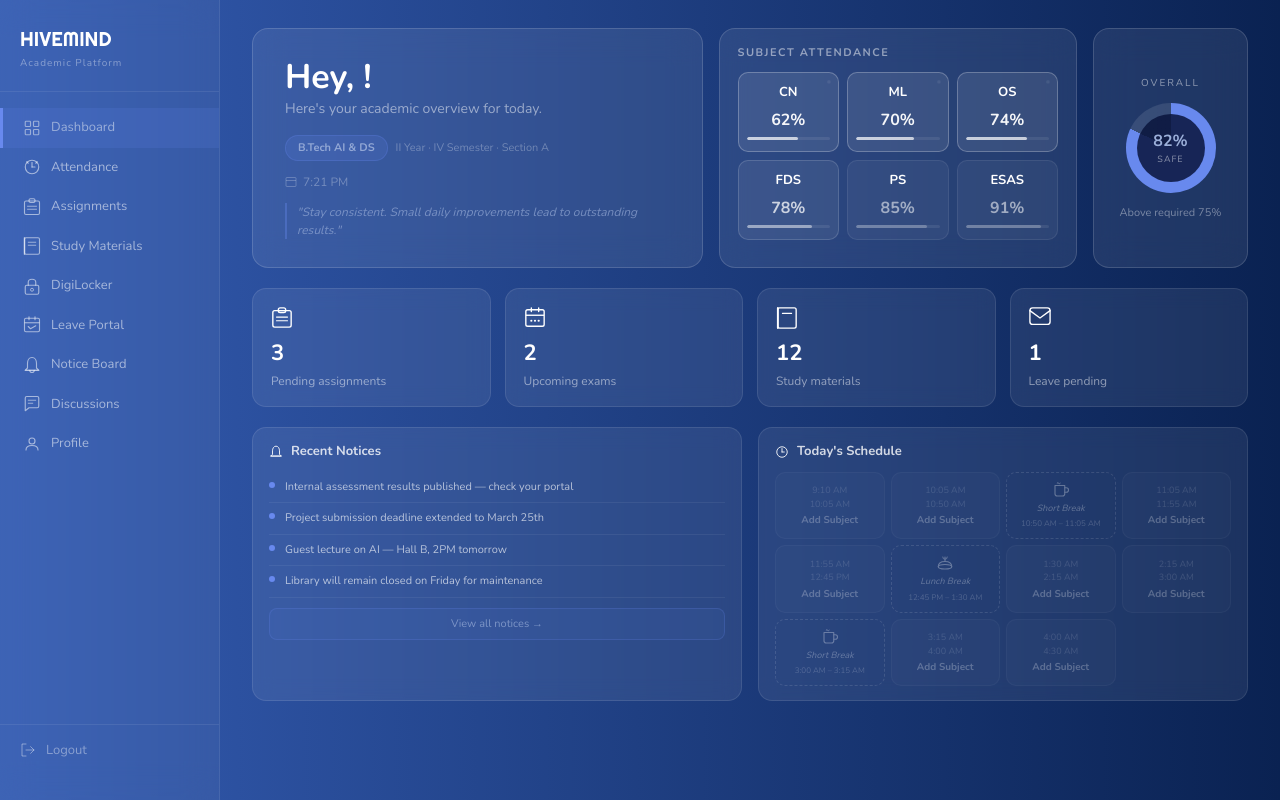
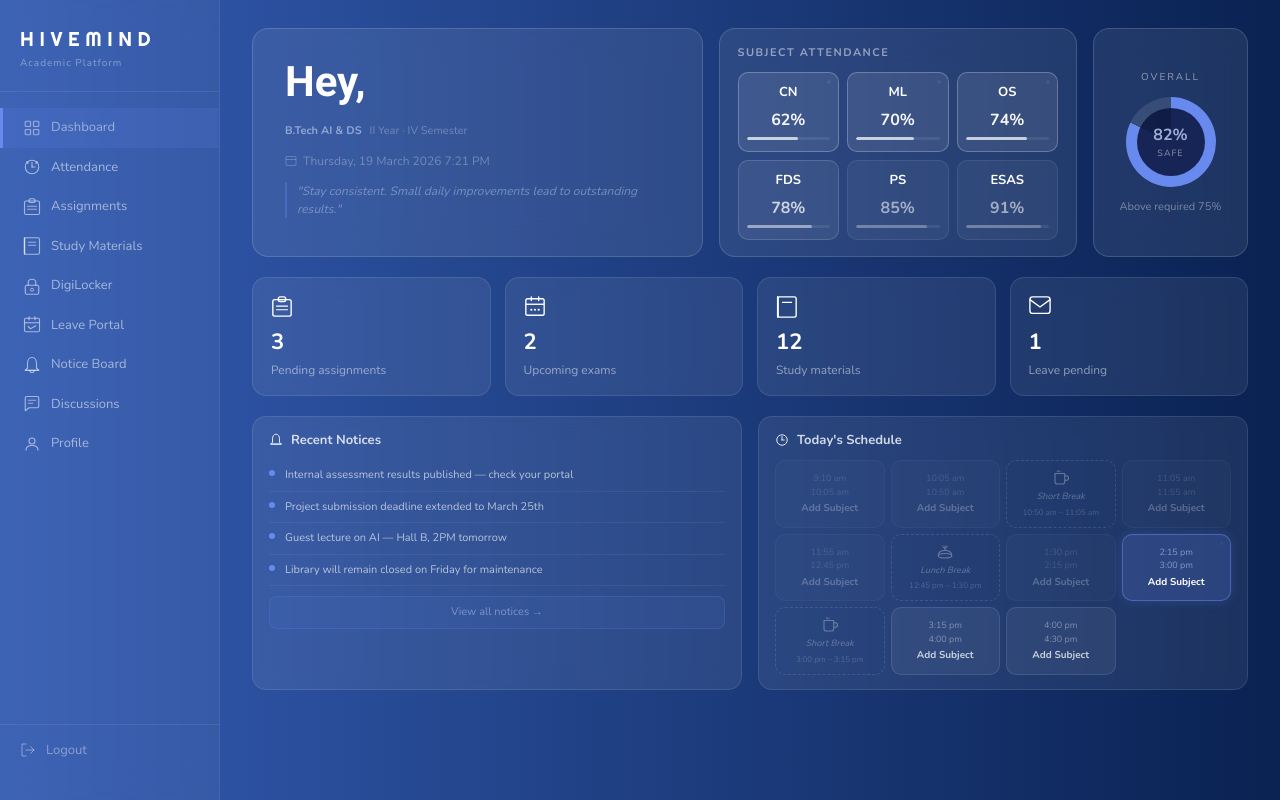
Before and after one commit to sumedha-0407/hivemind, a Django app: page /accounts/dashboard/ in a window 1280 px wide. Run offline with Django 5.2, Linux system fonts and the light colour scheme.

Commit message:
dashboard changes

```diff
--- a/templates/accounts/dashboard.html
+++ b/templates/accounts/dashboard.html
@@ -6,7 +6,7 @@
 
 {% block content %}
 <style>
-  @import url('https://fonts.googleapis.com/css2?family=Righteous&family=Nunito:wght@400;600;700&display=swap');
+  @import url('https://fonts.googleapis.com/css2?family=Righteous&family=Nunito:wght@400;600;700&family=Roboto:wght@400;700&display=swap');
   * { font-family: 'Nunito', sans-serif; box-sizing: border-box; }
   body {
     background: linear-gradient(90deg, hsla(221, 55%, 45%, 1) 0%, hsla(220, 78%, 18%, 1) 100%);
@@ -69,7 +69,7 @@
     border-radius: 16px; padding: 28px 32px;
     display: flex; flex-direction: column; gap: 12px;
   }
-  .greeting-card h2 { font-size: 34px; font-weight: 700; color: white; margin: 0; }
+  .greeting-card h2 { font-size: 42px; font-weight: 700; color: white; margin: 0; font-family: 'Roboto', sans-serif; }
   .greeting-card .sub { font-size: 14px; color: rgba(255,255,255,0.5); margin: 0; }
   .greeting-date {
     font-size: 12px; color: rgba(255,255,255,0.3);
@@ -87,9 +87,6 @@
   .dept-badge {
     font-size: 11px; font-weight: 700;
     color: rgba(155,175,217,0.9);
-    background: rgba(104,137,238,0.15);
-    border: 1px solid rgba(104,137,238,0.25);
-    border-radius: 20px; padding: 4px 12px;
   }
   .dept-info {
     font-size: 11px; color: rgba(255,255,255,0.3);
@@ -257,7 +254,7 @@
 <div class="dash-wrap">
   <div class="sidebar">
     <div class="sidebar-logo">
-      HIVEMIND
+      H I V E M I N D
       <span>Academic Platform</span>
     </div>
     <a href="{% url 'dashboard' %}" class="nav-item active">
@@ -309,16 +306,15 @@
     <div class="top-row">
       <div class="greeting-card">
         <div>
-          <h2>Hey, {{ request.user.username|capfirst }}!</h2>
-          <p class="sub">Here's your academic overview for today.</p>
+          <h2>Hey, {{ request.user.username|capfirst }} </h2>
         </div>
         <div class="greeting-dept">
           <span class="dept-badge">B.Tech AI & DS</span>
-          <span class="dept-info">II Year · IV Semester · Section A</span>
+          <span class="dept-info">II Year · IV Semester</span>
         </div>
         <div class="greeting-date">
           <svg width="12" height="12" viewBox="0 0 24 24" fill="none"><rect x="2" y="3" width="20" height="18" rx="2" stroke="currentColor" stroke-width="1.5"/><line x1="2" y1="9" x2="22" y2="9" stroke="currentColor" stroke-width="1.5"/></svg>
-          {% now "g:i A" %}
+          {% now "l, d F Y g:i A" %}
         </div>
         <div class="greeting-quote">"Stay consistent. Small daily improvements lead to outstanding results."</div>
       </div>
@@ -424,12 +420,12 @@
     { type: 'break',   start: '10:50', end: '11:05', label: 'Short Break', icon: 'tea' },
     { type: 'lecture', start: '11:05', end: '11:55', subject: 'Add Subject' },
     { type: 'lecture', start: '11:55', end: '12:45', subject: 'Add Subject' },
-    { type: 'break',   start: '12:45', end: '1:30', label: 'Lunch Break', icon: 'food' },
-    { type: 'lecture', start: '1:30', end: '2:15', subject: 'Add Subject' },
-    { type: 'lecture', start: '2:15', end: '3:00', subject: 'Add Subject' },
-    { type: 'break',   start: '3:00', end: '3:15', label: 'Short Break', icon: 'tea' },
-    { type: 'lecture', start: '3:15', end: '4:00', subject: 'Add Subject' },
-    { type: 'lecture', start: '4:00', end: '4:30', subject: 'Add Subject' },
+    { type: 'break',   start: '12:45', end: '13:30', label: 'Lunch Break', icon: 'food' },
+    { type: 'lecture', start: '13:30', end: '14:15', subject: 'Add Subject' },
+    { type: 'lecture', start: '14:15', end: '15:00', subject: 'Add Subject' },
+    { type: 'break',   start: '15:00', end: '15:15', label: 'Short Break', icon: 'tea' },
+    { type: 'lecture', start: '15:15', end: '16:00', subject: 'Add Subject' },
+    { type: 'lecture', start: '16:00', end: '16:30', subject: 'Add Subject' },
   ];
 
   function toMins(t) {
@@ -446,7 +442,7 @@
   }
   function fmt(t) {
     const [h, m] = t.split(':').map(Number);
-    const ap = h >= 12 ? 'PM' : 'AM';
+    const ap = h >= 12 ? 'pm' : 'am';
     const hr = h % 12 || 12;
     return hr + ':' + m.toString().padStart(2,'0') + ' ' + ap;
   }
```
